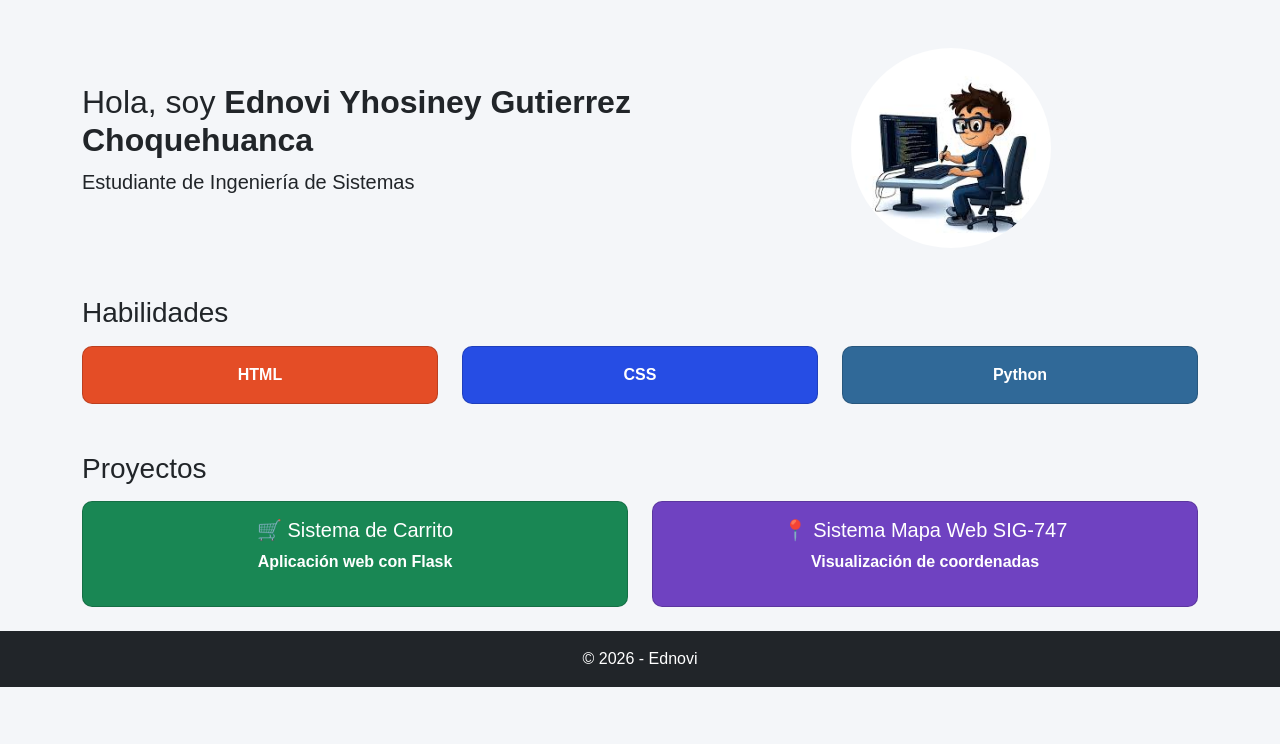
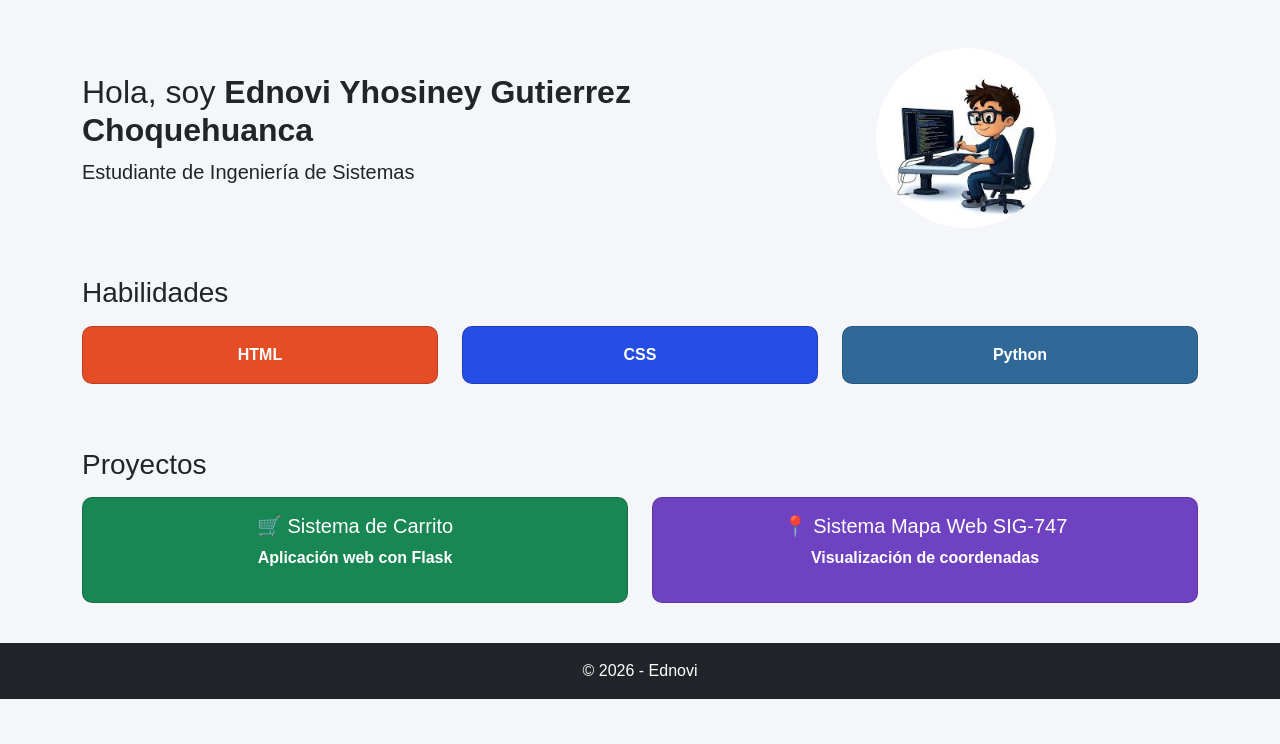
Before and after one commit to yhosiedno/mi_portafolio, a Flask app: page / in a window 1280 px wide. Shown: the part 56-800 px from the top of the page. Run offline with Flask 3, Linux system fonts and the light colour scheme.

Commit message:
subiendo cambios

```diff
--- a/static/style.css
+++ b/static/style.css
@@ -5,10 +5,9 @@ body {
 
 /* IMAGEN */
 .perfil {
-    width: 200px;
-    height: 200px;
+    width: 180px;
+    height: 180px;
     border-radius: 50%;
-    margin-left: -30px;
 }
 
 /* TARJETAS */
@@ -25,26 +24,13 @@ body {
 }
 
 /* HABILIDADES */
-.html {
-    background-color: #e44d26;
-}
-
-.css {
-    background-color: #264de4;
-}
-
-.python {
-    background-color: #306998;
-}
+.html { background-color: #e44d26; }
+.css { background-color: #264de4; }
+.python { background-color: #306998; }
 
 /* PROYECTOS */
-.proyecto1 {
-    background-color: #198754;
-}
-
-.proyecto2 {
-    background-color: #6f42c1;
-}
+.proyecto1 { background-color: #198754; }
+.proyecto2 { background-color: #6f42c1; }
 
 /* MENSAJES */
 #mensajes .card {
--- a/templates/base.html
+++ b/templates/base.html
@@ -2,6 +2,10 @@
 <html lang="es">
 <head>
 <meta charset="UTF-8">
+
+<!-- 🔥 CLAVE PARA CELULAR -->
+<meta name="viewport" content="width=device-width, initial-scale=1">
+
 <title>Mi Portafolio</title>
 
 <link href="https://cdn.jsdelivr.net/npm/bootstrap@5.3.0/dist/css/bootstrap.min.css" rel="stylesheet">
--- a/templates/contacto.html
+++ b/templates/contacto.html
@@ -2,18 +2,18 @@
 
 {% block contenido %}
 
-<h3>Contacto</h3>
+<h3 class="text-center text-md-start">Contacto</h3>
 
 <form method="POST">
   <input class="form-control mb-3" name="nombre" placeholder="Nombre" required>
   <input class="form-control mb-3" name="email" placeholder="Email" required>
   <textarea class="form-control mb-3" name="mensaje" placeholder="Mensaje" required></textarea>
-  <button class="btn btn-primary">Enviar</button>
+  <button class="btn btn-primary w-100 w-md-auto">Enviar</button>
 </form>
 
 <hr>
 
-<button class="btn btn-success mt-3" onclick="mostrarMensajes()">
+<button class="btn btn-success mt-3 w-100 w-md-auto" onclick="mostrarMensajes()">
     Mostrar mensajes
 </button>
 
--- a/templates/index.html
+++ b/templates/index.html
@@ -4,49 +4,51 @@
 
 <div class="row align-items-center mt-5 g-0">
 
-    <div class="col-md-7">
+    <!-- TEXTO -->
+    <div class="col-12 col-md-7 text-center text-md-start">
         <h2>
             Hola, soy <b>Ednovi Yhosiney Gutierrez Choquehuanca</b>
         </h2>
         <p class="lead">Estudiante de Ingeniería de Sistemas</p>
     </div>
 
-    <div class="col-md-5 text-center">
-        <img src="{{ url_for('static', filename='images.jpg') }}" class="perfil">
+    <!-- IMAGEN -->
+    <div class="col-12 col-md-5 text-center mt-3 mt-md-0">
+        <img src="{{ url_for('static', filename='images.jpg') }}" class="perfil img-fluid">
     </div>
 
 </div>
 
-<h3 class="mt-5">Habilidades</h3>
+<h3 class="mt-5 text-center text-md-start">Habilidades</h3>
 
 <div class="row mt-3 text-center">
 
-  <div class="col-md-4">
+  <div class="col-12 col-md-4 mb-3">
     <div class="card p-3 html">HTML</div>
   </div>
 
-  <div class="col-md-4">
+  <div class="col-12 col-md-4 mb-3">
     <div class="card p-3 css">CSS</div>
   </div>
 
-  <div class="col-md-4">
+  <div class="col-12 col-md-4 mb-3">
     <div class="card p-3 python">Python</div>
   </div>
 
 </div>
 
-<h3 class="mt-5">Proyectos</h3>
+<h3 class="mt-5 text-center text-md-start">Proyectos</h3>
 
 <div class="row mt-3">
 
-  <div class="col-md-6">
+  <div class="col-12 col-md-6 mb-3">
     <div class="card p-3 proyecto1">
       <h5>🛒 Sistema de Carrito</h5>
       <p>Aplicación web con Flask</p>
     </div>
   </div>
 
-  <div class="col-md-6">
+  <div class="col-12 col-md-6 mb-3">
     <div class="card p-3 proyecto2">
       <h5>📍 Sistema Mapa Web SIG-747</h5>
       <p>Visualización de coordenadas</p>
```
Also changed, not shown: database.db.
